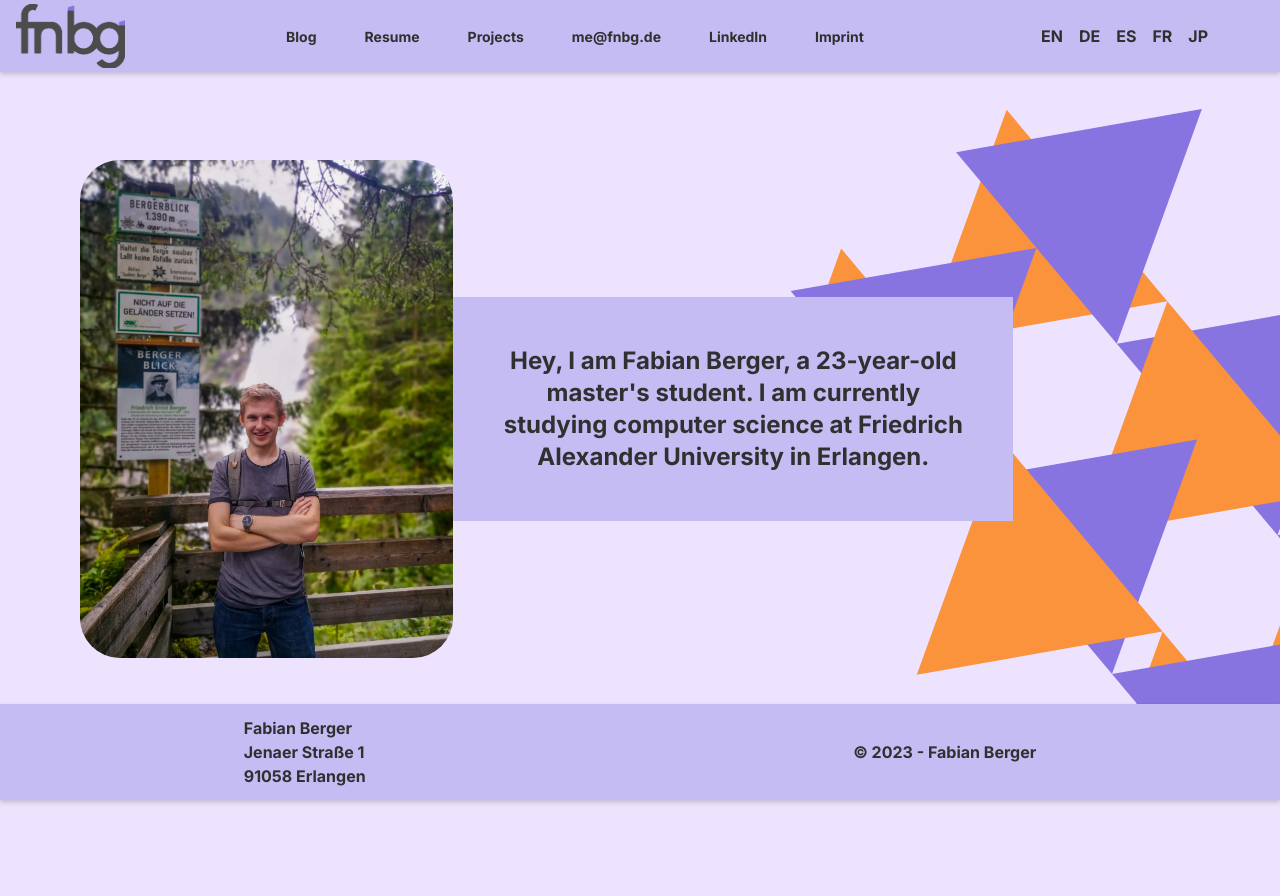
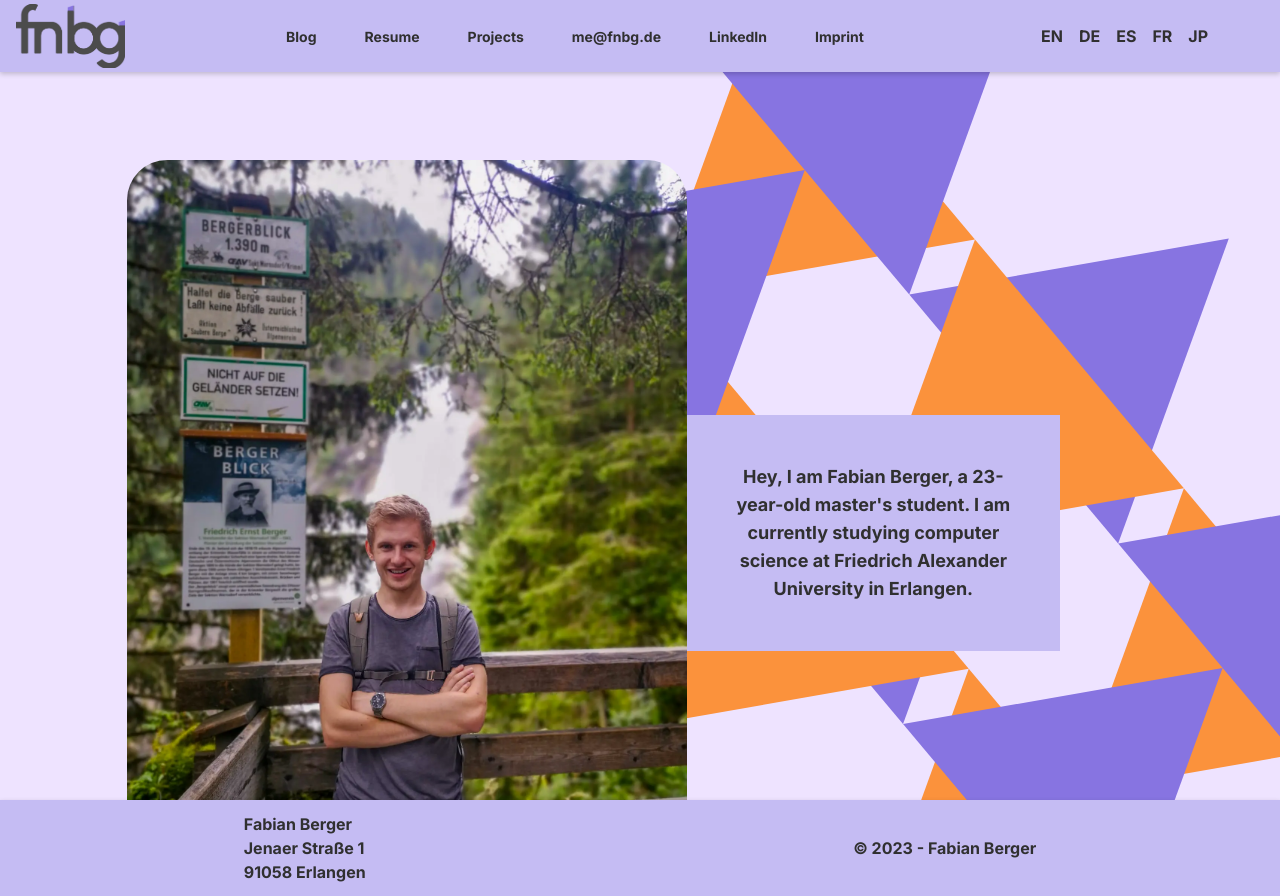
Before and after one commit to BambiMC/Matics, a Next.js app: page / in a window 1280 px wide. Before the commit the page ends 800 px from the top, so only its background shows below. Built offline with nearby package versions, Linux system fonts and the light colour scheme.

Commit message:
better mobile layout -> start page, fix device lang bug

```diff
--- a/app/components/Footer/Footer.tsx
+++ b/app/components/Footer/Footer.tsx
@@ -1,6 +1,6 @@
 const Footer = () => {
   return (
-    <footer className="footer mt-auto flex justify-around py-3 relative z-20 text-fnbg-purple font-bold" style={{ position: 'fixed', bottom: '0', width: '100%' }}>
+    <footer className="footer mt-auto flex justify-around py-3 relative z-20 text-fnbg-purple font-bold" style={{ bottom: '0', width: '100%' }}>
       <div>
         Fabian Berger<br />
         Jenaer Straße 1<br />
--- a/app/components/Navbar/Navbar.tsx
+++ b/app/components/Navbar/Navbar.tsx
@@ -102,7 +102,7 @@ const Navbar = () => {
             </div>
           </div>
           <div className='px-2 hidden xl:hidden' id='lang-menu'>
-            <div className="absolute top-20 right-2 border rounded border-gray-300 flex flex-row">
+            <div className="absolute top-20 right-2 border rounded border-gray-300 bg-fnbg-accent flex flex-row">
               <Button onClick={() => handleLangButtonClick('en')}>EN</Button>
               <Button onClick={() => handleLangButtonClick('de')}>DE</Button>
               <Button onClick={() => handleLangButtonClick('es')}>ES</Button>
--- a/app/components/Tile/Tile.tsx
+++ b/app/components/Tile/Tile.tsx
@@ -15,7 +15,7 @@ const Tile: React.FC<TileProps> = ({ children, to, newTab = false }) => {
                     <div className="flex bg-fnbg-orange h-full fnbg-orange p-4 rounded-md w-20 duration-300 group-hover:w-10">
                         <div className="bg-fnbg-orange w-16 h-16 flex-shrink-0 rounded-full ml-6 mr-4 border-fnbg-accent border-4 duration-300 group-hover:opacity-0"></div>
                     </div>
-                    <p className='w-auto mt-3 ml-8 group-hover:text-lg'>{children}</p>
+                    <p className='w-auto mt-3 ml-8'>{children}</p>
                 </div>
             </a>
         </Link>
--- a/app/components/Triangle/Triangle.module.css
+++ b/app/components/Triangle/Triangle.module.css
@@ -3,51 +3,49 @@
     grid-template-columns: 1fr 1fr;
     grid-template-rows: 1fr 1fr;
     rotate: 50deg;
+    translate: -250px -200px;
+}
+
+.triangleOrange,
+.trianglePurple {
+    position: relative;
+    left: -200px;
+    border-style: solid;
+    border-width: 0 125px 216.5px 125px;
+    transition: transform 0.5s ease;
+    overflow: hidden;
 }
 
 .triangleOrange {
-    position: relative;
     bottom: -100px;
-    left: -200px;
-    width: 0;
-    height: 0;
-    border-style: solid;
-    border-width: 0 125px 216.5px 125px;
     border-color: transparent transparent #fb923c transparent;
-    transition: transform 0.5s ease;
     rotate: 180deg;
-    overflow: hidden;
 }
 
 .trianglePurple {
-    position: relative;
     bottom: 50px;
-    left: -200px;
-    width: 0;
-    height: 0;
-    border-style: solid;
-    border-width: 0 125px 216.5px 125px;
     border-color: transparent transparent #8774e1 transparent;
-    transition: transform 0.5s ease;
-    overflow: hidden;
+}
+
+@media screen and (min-width: 768px) {
+    .container_row {
+        transform: scale(1.3);
+    }
+
 }
 
 .trianglePurple:hover,
 .triangleOrange:hover
 {
     transform: rotate(180deg);
-
 }
 
-/* Define unique styles for each grid item if needed */
 .layer {
     grid-column: 1;
     grid-row: 1;
-
 }
 
 .layer2 {
     grid-column: 2;
     grid-row: 2;
-
 }
--- a/app/components/Triangle/Triangle.tsx
+++ b/app/components/Triangle/Triangles.tsx
@@ -1,6 +1,6 @@
 import styles from './Triangle.module.css';
 
-const Triangle = () => {
+const Triangles = () => {
     return (
         <div className={styles.container_row}>
             <div style={{ gridColumn: '1', gridRow: '1' }}>
@@ -55,4 +55,4 @@ const Triangle = () => {
     );
 };
 
-export default Triangle;
+export default Triangles;
--- a/app/page.tsx
+++ b/app/page.tsx
@@ -1,7 +1,7 @@
 "use client"
 import React from 'react';
 import { useLanguageData } from '@data/languageLoader';
-import Triangle from '@app/components/Triangle/Triangle';
+import Triangles from '@app/components/Triangle/Triangles';
 
 const Homepage: React.FC = () => {
   const data = useLanguageData("homepage");
@@ -10,14 +10,14 @@ const Homepage: React.FC = () => {
     <div className='h-screen overflow-x-hidden md:overflow-y-hidden'>
       {data && (
         <div className='max-w-9xl mx-auto'>
-          <main className='p-20 mt-20'>
-            <div className="flex justify-center items-center flex-col md:flex-row">
-              <img className="w-5/6 lg:w-2/6" src="imgs/W2.webp" alt={data['altPicture']} />
-              <p className="z-10 w-5/6 lg:w-3/6 p-12 font-bold text-2xl from-neutral-200 bg-fnbg-accent text-center">
+          <main className='p-2 md:p-20 mt-32 md:mt-20'>
+            <div className="flex justify-center items-center flex-row">
+              <img className="w-3/6 z-20" src="imgs/W2.webp" alt={data['altPicture']} />
+              <p className="z-10 w-2/6 p-4 md:p-8 lg:p-12 font-bold from-neutral-200 bg-fnbg-accent text-center text-xs md:text-lg">
                 {data['welcomeText']}
               </p>
-              <div className='w-1/6'>
-                <Triangle />
+              <div className='w-1/12'>
+                <Triangles />
               </div>
             </div>
           </main>
--- a/data/languageLoader.ts
+++ b/data/languageLoader.ts
@@ -4,8 +4,10 @@ export const useLanguageData = (section: string) => {
   const [data, setData] = useState(null);
 
   useEffect(() => {
-    const lang = localStorage.getItem("lang");
-    const language = lang || "en";
+    let language =
+      localStorage.getItem("lang") ||
+      (navigator.language || "en").split("-")[0] ||
+      "en";
 
     import(`./${language}.json`)
       .then((importedData) => {
@@ -25,12 +27,14 @@ export const useLanguageData = (section: string) => {
 };
 
 export const useLang = () => {
-  // Check if window (client side) is defined
   if (typeof window !== "undefined") {
-    const lang = localStorage.getItem("lang");
-    return lang;
+    let language =
+      localStorage.getItem("lang") ||
+      (navigator.language || "en").split("-")[0] ||
+      "en";
+
+    return language;
   } else {
-    // Handle the case when running on the server side (if needed)
     return null;
   }
 };
--- a/tailwind.config.ts
+++ b/tailwind.config.ts
@@ -29,7 +29,7 @@ const config: Config = {
         "18": "18",
       },
       maxWidth: {
-        "9xl": "1600px",
+        "9xl": "1400px",
       },
       colors: {
         "fnbg-purple": "var(--fnbg-purple)",
@@ -40,6 +40,7 @@ const config: Config = {
       },
     },
   },
+  screens: {},
   plugins: [],
 };
 export default config;
--- a/tsconfig.json
+++ b/tsconfig.json
@@ -32,7 +32,7 @@
     "**/*.tsx",
     ".next/types/**/*.ts",
     "app/test/page.tsx",
-    "app/components/Triangle/Triangle.tsx",
+    "app/components/Triangle/Triangles.tsx",
     "app/components/PSE/ElementTile",
     "data/languageLoader"
   ],
```
Also changed, not shown: Fabian-Berger-Signatur.jpg (added).
